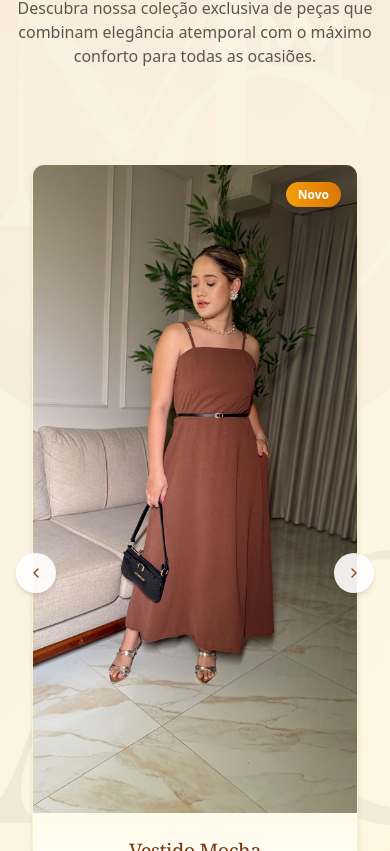
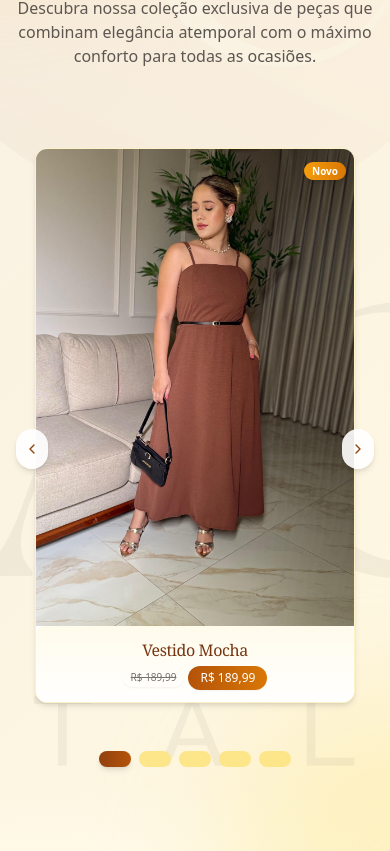
Before and after one commit to LeonardoMeireles55/MocaChic-Store, a Next.js app: page / in a window 390 px wide. Shown: the part 953-1804 px from the top of the page. Built offline with nearby package versions, Linux system fonts and the light colour scheme; a web font is replaced by a local one.

Commit message:
feat: add slide animations for product carousel transitions

```diff
--- a/app/globals.css
+++ b/app/globals.css
@@ -18,6 +18,14 @@
 
   .animate-slide-in-right {
     animation: slideInRight 0.6s ease-out;
+  }
+
+  .animate-slide-left {
+    animation: slideLeft 600ms ease-out forwards;
+  }
+
+  .animate-slide-right {
+    animation: slideRight 600ms ease-out forwards;
   }
 
   /* Efeitos de hover elegantes */
@@ -75,6 +83,28 @@
   to {
     transform: translateX(0);
     opacity: 1;
+  }
+}
+
+@keyframes slideLeft {
+  0% {
+    opacity: 0;
+    transform: translateX(30%);
+  }
+  100% {
+    opacity: 1;
+    transform: translateX(0);
+  }
+}
+
+@keyframes slideRight {
+  0% {
+    opacity: 0;
+    transform: translateX(-30%);
+  }
+  100% {
+    opacity: 1;
+    transform: translateX(0);
   }
 }
 
--- a/components/product-carousel.tsx
+++ b/components/product-carousel.tsx
@@ -25,6 +25,7 @@ export function ProductCarousel({ products, whatsappLink }: Readonly<ProductCaro
   const [currentIndex, setCurrentIndex] = useState(0)
   const [isMobile, setIsMobile] = useState(false)
   const [isAnimating, setIsAnimating] = useState(false)
+  const [animationDirection, setAnimationDirection] = useState<'left' | 'right' | null>(null)
 
   // Check if we're on mobile
   useEffect(() => {
@@ -44,36 +45,41 @@ export function ProductCarousel({ products, whatsappLink }: Readonly<ProductCaro
     if (isAnimating) return
 
     setIsAnimating(true)
+    setAnimationDirection('right')
     setCurrentIndex((prevIndex) => (prevIndex === products.length - 1 ? 0 : prevIndex + 1))
 
     setTimeout(() => {
       setIsAnimating(false)
-    }, 500)
+      setAnimationDirection(null)
+    }, 600) // Increased animation duration for smoother transition
   }
 
   const prevSlide = () => {
     if (isAnimating) return
 
     setIsAnimating(true)
+    setAnimationDirection('left')
     setCurrentIndex((prevIndex) => (prevIndex === 0 ? products.length - 1 : prevIndex - 1))
 
     setTimeout(() => {
       setIsAnimating(false)
-    }, 500)
+      setAnimationDirection(null)
+    }, 600) // Increased animation duration for smoother transition
   }
 
   const goToSlide = (index: number) => {
     if (isAnimating || index === currentIndex) return
 
     setIsAnimating(true)
+    setAnimationDirection(index > currentIndex ? 'right' : 'left')
     setCurrentIndex(index)
 
     setTimeout(() => {
       setIsAnimating(false)
-    }, 500)
+      setAnimationDirection(null)
+    }, 600) // Increased animation duration for smoother transition
   }
 
-  // Show only one product on mobile, and up to 3 on larger screens
   const visibleProducts = []
   const displayCount = isMobile ? 1 : 4
 
@@ -84,16 +90,24 @@ export function ProductCarousel({ products, whatsappLink }: Readonly<ProductCaro
 
   return (
     <div className='relative w-full max-w-7xl mx-auto px-4'>
-      <div className='flex items-center justify-center gap-6 md:gap-8 py-8'>
+      <div className={cn(
+        'flex items-center justify-center gap-6 md:gap-8 py-4 md:py-8 transition-all duration-500',
+        isAnimating && 'opacity-95'
+      )}>
         {/* Products */}
         {visibleProducts.map((product, idx) => (
           <div
             key={`${product.id}-${idx}`}
-            className='group max-w-sm overflow-hidden rounded-xl border border-amber-100 bg-white shadow-md transition-all duration-500 hover:shadow-xl hover:-translate-y-2 hover:border-amber-300'
+            className={cn(
+              'group max-w-xs md:max-w-sm overflow-hidden rounded-xl border border-amber-100 bg-white shadow-md transition-all duration-500 hover:shadow-xl hover:-translate-y-2 hover:border-amber-300',
+              isAnimating && 'transform transition-transform duration-500',
+              isAnimating && animationDirection === 'right' && 'animate-slide-left',
+              isAnimating && animationDirection === 'left' && 'animate-slide-right',
+            )}
           >
-            <div className='relative aspect-[2/4] overflow-hidden'>
-              <div className='absolute top-4 right-4 z-10'>
-                <span className='bg-gradient-to-r from-amber-500 to-amber-600 text-white text-xs font-bold px-3 py-1 rounded-full shadow-md'>
+            <div className='relative aspect-[2/3] md:aspect-[2/4] overflow-hidden'>
+              <div className='absolute top-2 md:top-4 right-2 md:right-4 z-10'>
+                <span className='bg-gradient-to-r from-amber-500 to-amber-600 text-white text-[10px] md:text-xs font-bold px-2 md:px-3 py-0.5 md:py-1 rounded-full shadow-md'>
                   Novo
                 </span>
               </div>
@@ -103,28 +117,32 @@ export function ProductCarousel({ products, whatsappLink }: Readonly<ProductCaro
                 alt={product.name}
                 width={550}
                 height={600}
-                className='h-full w-full object-cover transition-transform duration-700 group-hover:scale-110'
+                className={cn(
+                  'h-full w-full object-cover transition-all duration-700 group-hover:scale-110',
+                  isAnimating ? 'transition-all duration-500 ease-in-out filter blur-[1px] motion-safe:blur-sm' : ''
+                )}
+                priority={idx === 0} // Prioritize loading the first image
               />
               <div className='absolute inset-0 bg-gradient-to-t from-black/70 via-transparent to-transparent opacity-0 group-hover:opacity-100 transition-opacity duration-300'>
-                <div className='absolute bottom-4 left-0 right-0 flex justify-center'>
+                <div className='absolute bottom-2 md:bottom-4 left-0 right-0 flex justify-center'>
                   <Link href={whatsappLink} target='_blank' rel='noopener noreferrer'>
-                    <Button className='bg-white flex flex-row text-[12px] text-amber-800 hover:bg-amber-50 rounded-full px-6 py-2 shadow-lg transform translate-y-4 opacity-0 group-hover:translate-y-0 group-hover:opacity-100 transition-all duration-300'>
-                      <ShoppingBag className='mr-2 h-4 w-4' />
+                    <Button className='bg-white flex flex-row text-[10px] md:text-[12px] text-amber-800 hover:bg-amber-50 rounded-full px-4 md:px-6 py-1.5 md:py-2 shadow-lg transform translate-y-4 opacity-0 group-hover:translate-y-0 group-hover:opacity-100 transition-all duration-300'>
+                      <ShoppingBag className='mr-1 md:mr-2 h-3 w-3 md:h-4 md:w-4' />
                       Detalhes
                     </Button>
                   </Link>
                 </div>
               </div>
             </div>
-            <div className='p-6 text-center bg-gradient-to-b from-amber-50 to-white rounded-lg shadow-lg hover:shadow-xl transition-shadow duration-300'>
-              <h3 className='font-serif text-amber-900 text-xl transition-colors duration-300 hover:text-amber-700'>
+            <div className='p-3 md:p-6 text-center bg-gradient-to-b from-amber-50 to-white rounded-lg shadow-lg hover:shadow-xl transition-shadow duration-300'>
+              <h3 className='font-serif text-amber-900 text-base md:text-xl transition-colors duration-300 hover:text-amber-700'>
                 {product.name}
               </h3>
-              <div className='mt-2 gap-2 flex items-center justify-center'>
-                <span className='font-extralight text-xs line-through px-3 py-1 rounded-full shadow-sm text-stone-500'>
+              <div className='mt-1 md:mt-2 gap-1 md:gap-2 flex items-center justify-center'>
+                <span className='font-extralight text-[10px] md:text-xs line-through px-2 md:px-3 py-0.5 md:py-1 rounded-full shadow-sm text-stone-500'>
                   {product.price}
                 </span>
-                <span className='font-medium text-white text-md bg-gradient-to-r from-amber-700 to-amber-600 px-4 py-1.5 rounded-full shadow-sm'>
+                <span className='font-medium text-white text-xs md:text-md bg-gradient-to-r from-amber-700 to-amber-600 px-3 md:px-4 py-1 md:py-1.5 rounded-full shadow-sm'>
                   {product.price}
                 </span>
               </div>
@@ -137,18 +155,18 @@ export function ProductCarousel({ products, whatsappLink }: Readonly<ProductCaro
       <Button
         onClick={prevSlide}
         disabled={isAnimating}
-        className='absolute left-0 top-1/2 -translate-y-1/2 rounded-full bg-white/90 p-3 text-amber-800 shadow-md hover:bg-white hover:text-amber-900 transition-all duration-300 hover:scale-110 disabled:opacity-50 disabled:cursor-not-allowed'
+        className='absolute left-0 top-1/2 -translate-y-1/2 rounded-full bg-white/90 p-2 md:p-3 text-amber-800 shadow-md hover:bg-white hover:text-amber-900 transition-all duration-300 hover:scale-110 disabled:opacity-50 disabled:cursor-not-allowed'
         aria-label='Produto anterior'
       >
-        <ChevronLeft className='h-6 w-6' />
+        <ChevronLeft className='h-4 w-4 md:h-6 md:w-6' />
       </Button>
       <Button
         onClick={nextSlide}
         disabled={isAnimating}
-        className='absolute right-0 top-1/2 -translate-y-1/2 rounded-full bg-white/90 p-3 text-amber-800 shadow-md hover:bg-white hover:text-amber-900 transition-all duration-300 hover:scale-110 disabled:opacity-50 disabled:cursor-not-allowed'
+        className='absolute right-0 top-1/2 -translate-y-1/2 rounded-full bg-white/90 p-2 md:p-3 text-amber-800 shadow-md hover:bg-white hover:text-amber-900 transition-all duration-300 hover:scale-110 disabled:opacity-50 disabled:cursor-not-allowed'
         aria-label='Próximo produto'
       >
-        <ChevronRight className='h-6 w-6' />
+        <ChevronRight className='h-4 w-4 md:h-6 md:w-6' />
       </Button>
 
       {/* Dots */}
```
